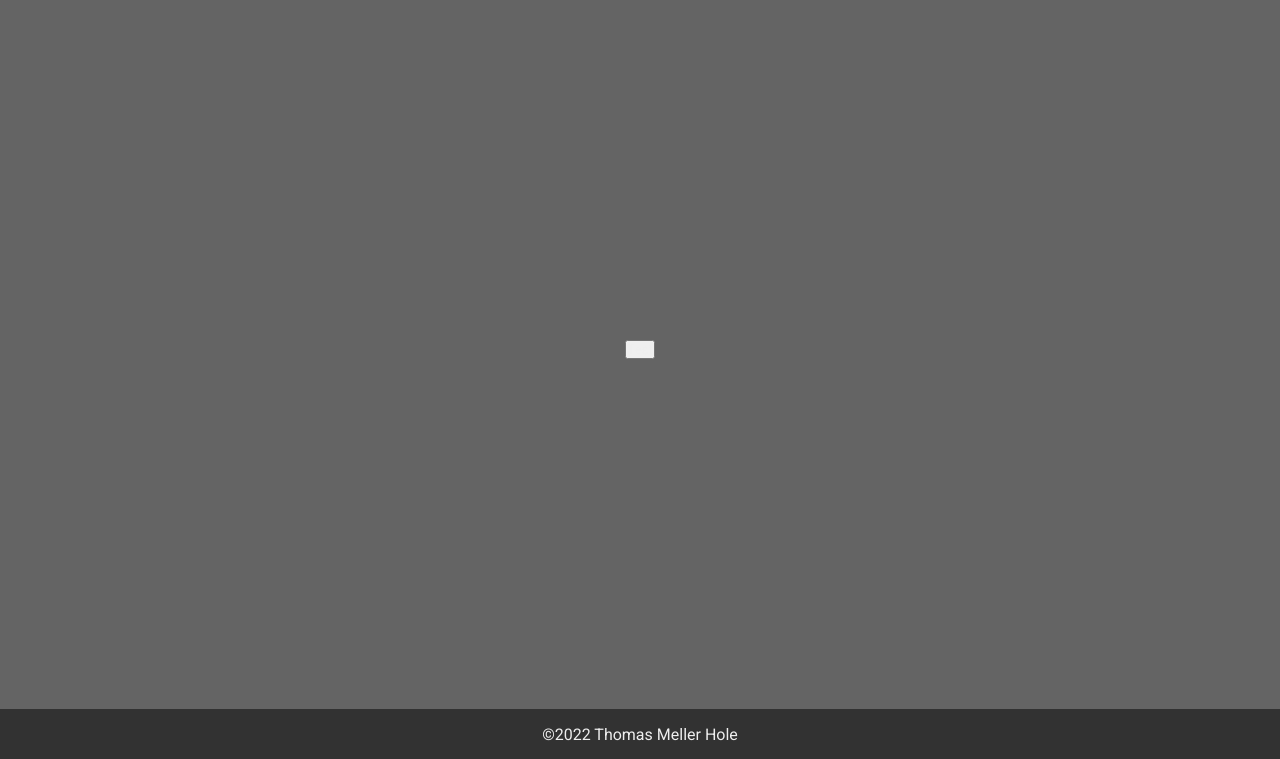
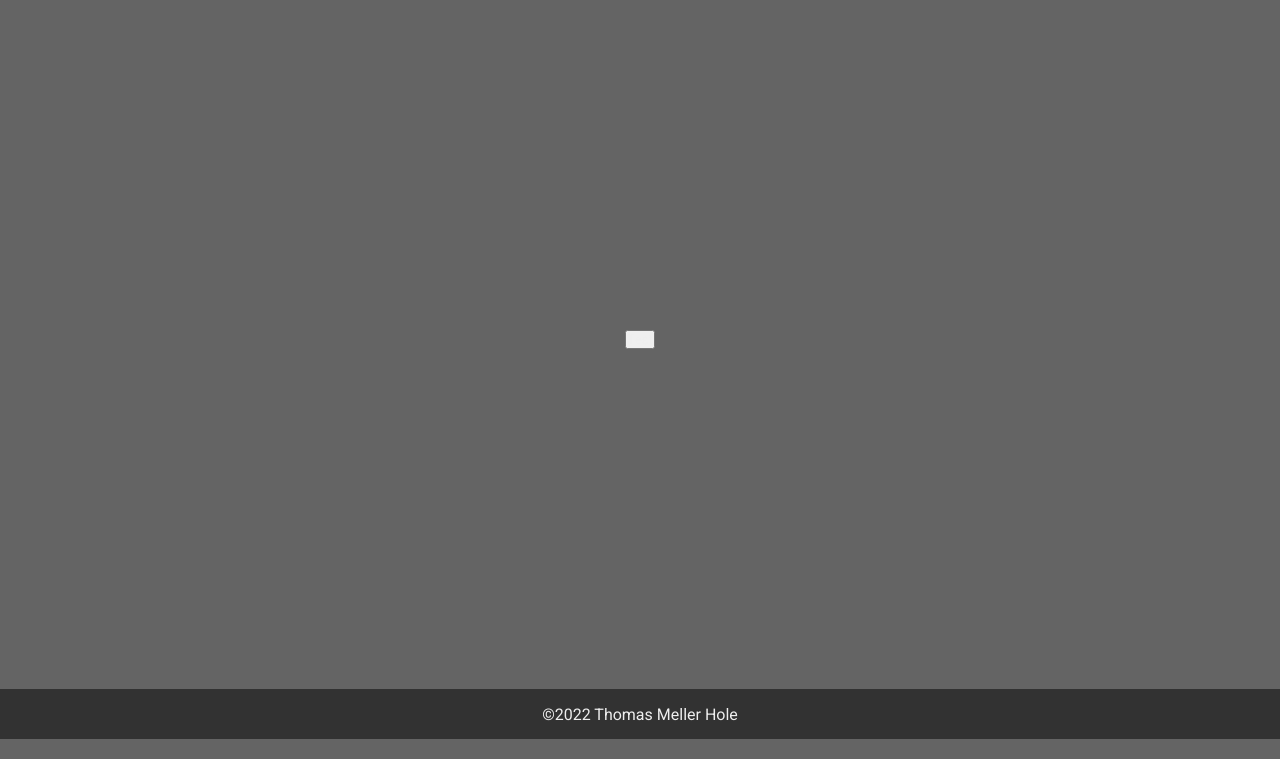
Before and after one commit to proff001/SchoolWebDevelopment, a PHP site: page /Busy/index.php in a window 1280 px wide. Shown: the part 61-820 px from the top of the page. Run offline with PHP 8.4, Linux system fonts and the light colour scheme; some libraries are stand-ins or nearby versions.

Commit message:
Fikset min-height

```diff
--- a/Busy/style.css
+++ b/Busy/style.css
@@ -85,7 +85,7 @@ footer {
   width: 100%;
   margin-top: 60px;
   margin-bottom: 10px;
-  min-height: calc(100vh - 100px);
+  min-height: calc(100vh - 120px);
 }
 
 #forms {
--- a/Busy/style.scss
+++ b/Busy/style.scss
@@ -85,7 +85,7 @@ footer {
 	width: 100%;
 	margin-top: 60px;
 	margin-bottom: 10px;
-	min-height: calc(100vh - 100px);
+	min-height: calc(100vh - 120px);
 }
 
 #forms {
```
